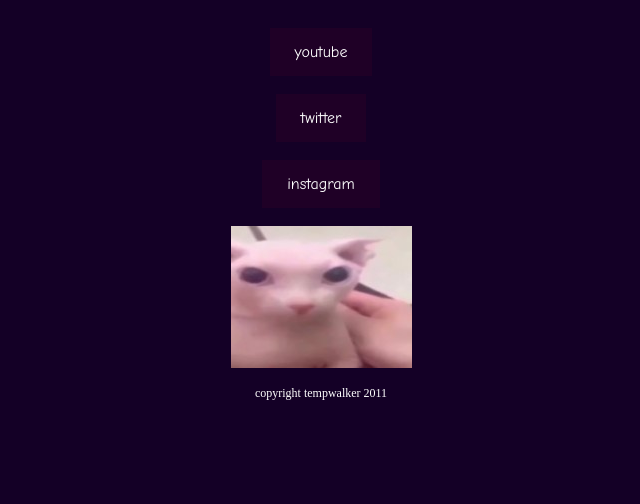
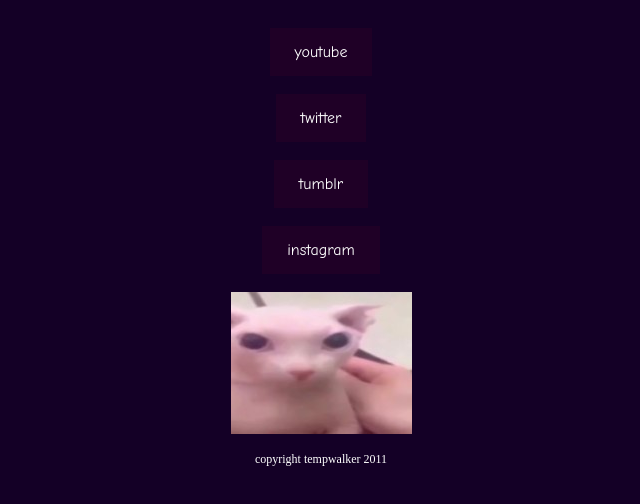
Before and after one commit to tempwalker/tempwalker.github.io, a plain HTML site: page index.html in a window 1280 px wide. Shown: the part 146-650 px from the top of the page, without its empty margins (319-959 px from the left). Drawn offline with Linux system fonts and the light colour scheme.

Commit message:
Update index.html

```diff
--- a/index.html
+++ b/index.html
@@ -33,6 +33,8 @@ p2 {color:white;}
 <a href="https://www.youtube.com/channel/UCSlnVF1nem-vTLeNVcSrhyQ">youtube</a>
 <br></br>
 <a href="https://twitter.com/walkertemp">twitter</a>
+ <br></br>
+<a href="https://tumblr.com/tempwalker">tumblr</a>
 <br></br>
 <a href="https://www.instagram.com/temp.walker/">instagram</a>
 <br></br>
```
